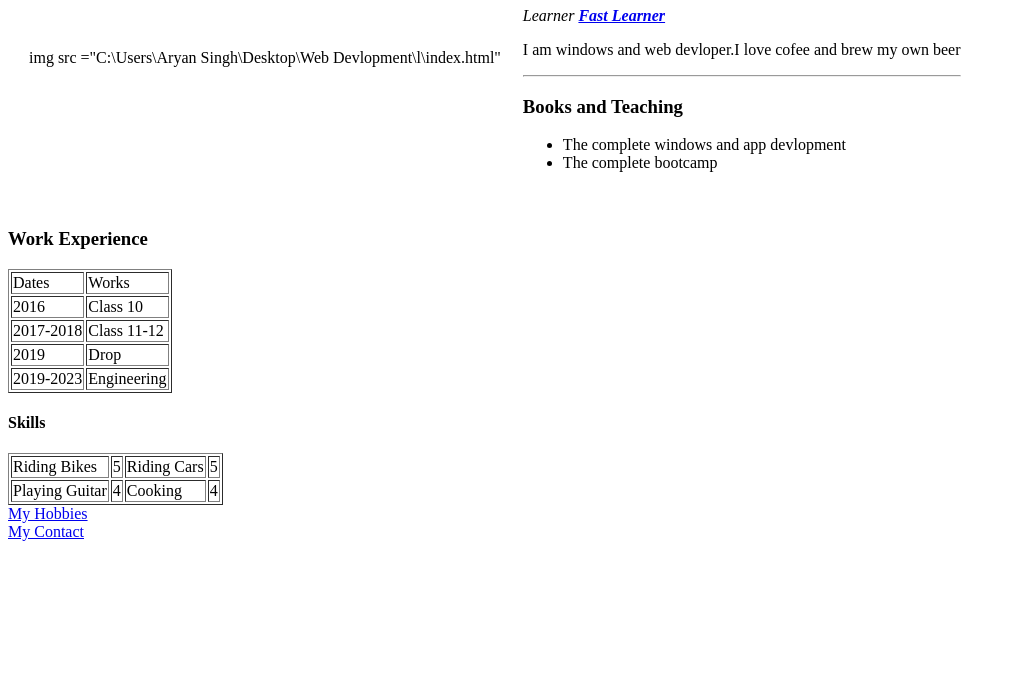
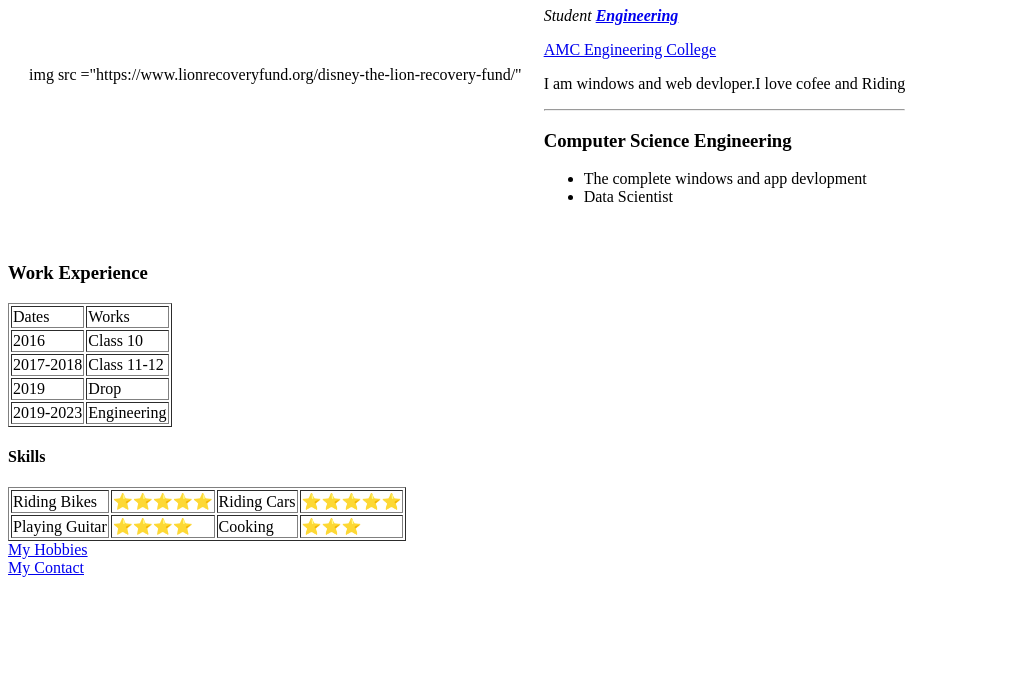
Before and after one commit to aspv4747/cv, a plain HTML site: page index.html in a window 1280 px wide. Shown: the part 102-800 px from the top of the page, without its empty margins (0-1016 px from the left). Drawn offline with Linux system fonts and the light colour scheme.

Commit message:
Update index.html

```diff
--- a/index.html
+++ b/index.html
@@ -9,16 +9,17 @@
   <body>
     <table cellspacing="20">
       <tr>
-        <td>img src ="C:\Users\Aryan Singh\Desktop\Web Devlopment\l\index.html"</td>
+        <td>img src ="https://www.lionrecoveryfund.org/disney-the-lion-recovery-fund/"</td>
         <td>
-            <h1>SINGH</h1>
-            <p><em>Learner <strong><a href="#">Fast Learner</a></strong></em></p>
-        <p>I am windows and web devloper.I love cofee and brew my own beer</p>
+            <h1>ARYAN SINGH</h1>
+            <p><em>Student <strong><a href="#">Engineering</a></strong></em></p>
+            <p><strong></strong><a href="https://www.amcgroup.edu.in/AMCEC/index.php">AMC Engineering College</a></strong></p>
+        <p>I am windows and web devloper.I love cofee and Riding </p>
         <hr>
-        <h3>Books and Teaching</h3>
+        <h3>Computer Science Engineering</h3>
         <ul>
           <li>The complete windows and app devlopment</li>
-          <li>The complete bootcamp </li></td>
+          <li>Data Scientist</li></td>
       </tr>
     </table>
 
@@ -53,15 +54,15 @@
 <table border="1">
   <tr>
     <td>Riding Bikes</td>
-    <td>5</td>
+    <td>⭐⭐⭐⭐⭐</td>
     <td>Riding Cars</td>
-    <td>5</td>
+    <td>⭐⭐⭐⭐⭐</td>
   </tr>
   <tr>
     <td>Playing Guitar</td>
-    <td>4</td>
+    <td>⭐⭐⭐⭐</td>
     <td>Cooking</td>
-    <td>4</td>
+    <td>⭐⭐⭐</td>
   </tr>
 </table>
 
```
